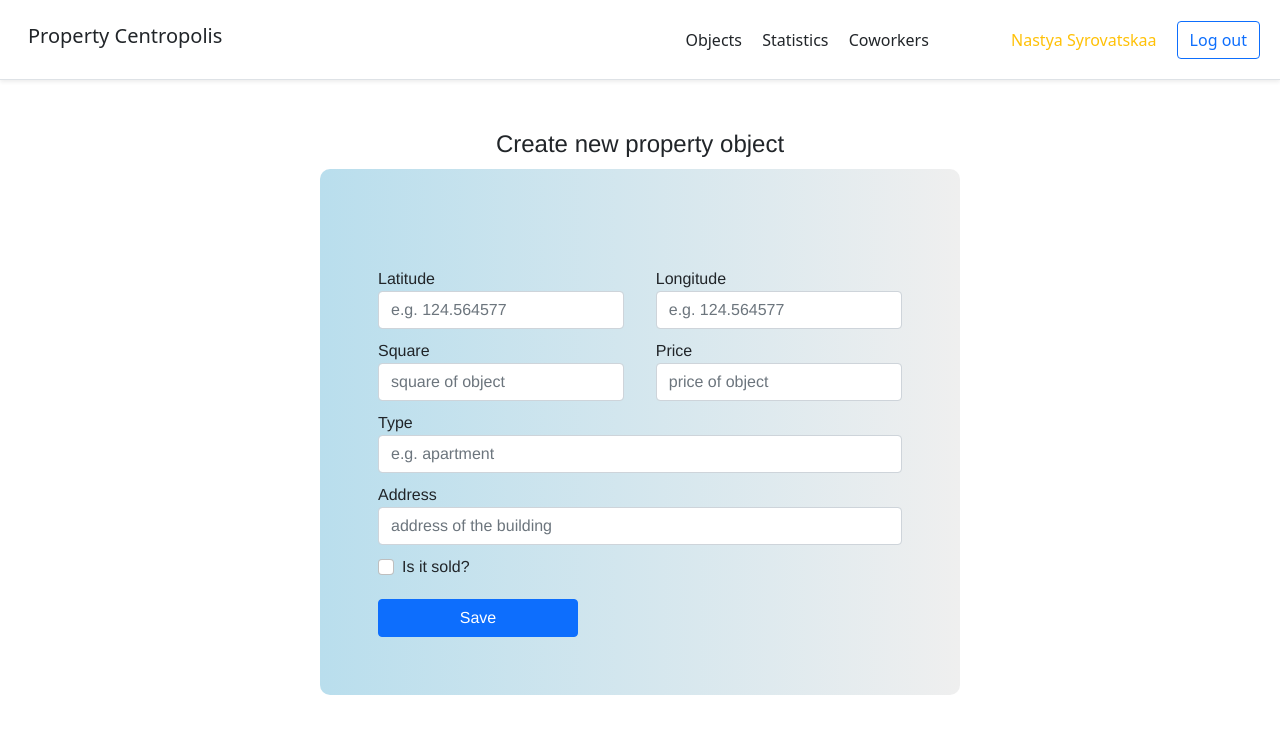
After one commit to KhmaraYevheniia/theProperty, a Django app: page /create_object in a window 1280 px wide. The commit adds this page. Shown: the top 734 px of the page. Run offline with Django 3.2, Linux system fonts and the light colour scheme; a user stored in the database is signed in; some libraries are stand-ins or nearby versions.

Commit message:
add create object action and dashboard with a chart and info

```diff
--- a/rega/admin.py
+++ b/rega/admin.py
@@ -1,4 +1,6 @@
 from django.contrib import admin
-from .models import User
+from .models import User, PropertyObject, Contract
 
 admin.site.register(User)
+admin.site.register(PropertyObject)
+admin.site.register(Contract)
--- a/rega/forms.py
+++ b/rega/forms.py
@@ -1,5 +1,5 @@
 from django.db import models
-from .models import User
+from .models import User, PropertyObject
 # from django.forms import ModelForm, TextInput, fields, widgets, RadioSelect
 from django import forms
 
@@ -100,6 +100,63 @@ class RegistrationForm(forms.ModelForm):
         return self.cleaned_data
 
 
+class PropertyObjectForm(forms.ModelForm):
+
+    class Meta:
+        model = PropertyObject
+        fields = ['latitude', 'longitude', 'square', 'price', 'type', 'address', 'sold_status']
+        widgets = {
+            'latitude': forms.TextInput(attrs={
+                'class': 'form-control',
+                'placeholder': 'e.g. 124.564577',
+                'type': 'text'
+            }),
+            'longitude': forms.TextInput(attrs={
+                'class': 'form-control',
+                'placeholder': 'e.g. 124.564577',
+                'type': 'text'
+            }),
+            'square': forms.TextInput(attrs={
+                'class': 'form-control',
+                'placeholder': 'square of object',
+                'type': 'text'
+            }),
+            'price': forms.TextInput(attrs={
+                'class': 'form-control',
+                'placeholder': 'price of object',
+                'type': 'text'
+            }),
+            'type': forms.TextInput(attrs={
+                'class': 'form-control',
+                'placeholder': 'e.g. apartment',
+                'type': 'text'
+            }),
+            'address': forms.TextInput(attrs={
+                'class': 'form-control',
+                'placeholder': 'address of the building',
+                'type': 'text'
+            }),
+            'sold_status': forms.TextInput(attrs={
+                'class': 'form-check-input',
+                'type': 'checkbox',
+                'name': 'sold_status',
+                'id': ['sold_status']
+            })
+        }
+
+    def clean(self):
+        latitude = self.cleaned_data['latitude']
+        longitude = self.cleaned_data['longitude']
+        square = self.cleaned_data['square']
+        price = self.cleaned_data['price']
+        type = self.cleaned_data['type']
+        address = self.cleaned_data['address']
+        if latitude and longitude and square and price and type and address:
+            return self.cleaned_data
+        else:
+            raise forms.ValidationError(f'The fields were entered incorrect!')
+
+
 
         # <input class="form-check-input" type="radio" name="gridRadios" id="gridRadios1" value="option1" checked>
         #         <label class="form-check-label" for="gridRadios1">
--- a/rega/static/css/rega.css
+++ b/rega/static/css/rega.css
@@ -1,3 +1,6 @@
+div{
+
+}
 .container{
     padding: 50px;
 }
@@ -43,3 +46,130 @@
   text-decoration: none;
   margin-left: 70px;
 }
+
+.create_object-form{
+  display: flex;
+  flex-direction: column;
+}
+
+.main-form{
+  justify-content: center;
+  font-family: "Helvetica";
+}
+
+.price-row{
+  display: flex!important;
+  flex-direction: row!important;
+  justify-content: space-between;
+}
+.coord-row{
+  display: flex!important;
+  justify-content: space-between;
+}
+
+.input-field{
+  width: 47%;
+}
+.form-check{
+  margin: 10px;
+}
+.btn-primary{
+  width: 200px;
+}
+.my-row{
+  margin: 10px;
+}
+.main-h3{
+  font-family: "Helvetica";
+  justify-content: center;
+  display: flex;
+  margin: 10px;
+  font-size: 24px;
+}
+
+.bg-warning{
+  text-align: center;
+  background-color:rgba(255, 99, 71, 0.2)!important;
+}
+
+.bg-success{
+  text-align: center;
+  background-color: rgba(124, 195, 255, 0.1)!important;
+}
+
+.dashboard-content{
+  display: flex;
+  flex-direction: row;
+}
+
+.objects-grafs{
+  padding: 20px;
+  width: 40%;
+  background-color: #f9f9fa;
+  margin-right: 20px;
+
+  .flex {
+     -webkit-box-flex: 1;
+     -ms-flex: 1 1 auto;
+     flex: 1 1 auto
+ }
+
+ @media (max-width:991.98px) {
+     .padding {
+         padding: 1.5rem
+     }
+ }
+
+ @media (max-width:767.98px) {
+     .padding {
+         padding: 1rem
+     }
+ }
+
+ .padding {
+     padding: 5rem
+ }
+
+ .card {
+     background: #fff;
+     border-width: 0;
+     border-radius: .25rem;
+     box-shadow: 0 1px 3px rgba(0, 0, 0, .05);
+     margin-bottom: 1.5rem
+ }
+
+ .card {
+     position: relative;
+     display: flex;
+     flex-direction: column;
+     min-width: 0;
+     word-wrap: break-word;
+     background-color: #fff;
+     background-clip: border-box;
+     border: 1px solid rgba(19, 24, 44, .125);
+     border-radius: .25rem
+ }
+
+ .card-header {
+     padding: .75rem 1.25rem;
+     margin-bottom: 0;
+     background-color: rgba(19, 24, 44, .03);
+     border-bottom: 1px solid rgba(19, 24, 44, .125)
+ }
+
+ .card-header:first-child {
+     border-radius: calc(.25rem - 1px) calc(.25rem - 1px) 0 0
+ }
+
+ .card-footer,
+ .card-header {
+     background-color: transparent;
+     border-color: rgba(160, 175, 185, .15);
+     background-clip: padding-box
+ }
+}
+
+.objects-table{
+  width: 60%;
+  padding: 20px;
+}
--- /dev/null
+++ b/rega/templates/rega/create_object.html
@@ -0,0 +1,85 @@
+{% load static %}
+<!DOCTYPE html>
+<html lang="en">
+
+<head>
+    <meta charset="UTF-8">
+    <meta http-equiv="X-UA-Compatible" content="IE=edge">
+    <meta name="viewport" content="width=device-width, initial-scale=1.0">
+    <title>{% block title %}{% endblock %}</title>
+    <link href="https://cdn.jsdelivr.net/npm/bootstrap@5.0.1/dist/css/bootstrap.min.css" rel="stylesheet" crossorigin="anonymous">
+    <link rel="stylesheet" href="{% static 'css/rega.css'%}">
+    <script src="https://ajax.googleapis.com/ajax/libs/jquery/2.1.3/jquery.min.js"></script>
+    <link rel="canonical" href="https://getbootstrap.com/docs/4.1/examples/pricing/">
+</head>
+
+<body>
+  {% include "rega/header.html" %}
+  <h3 class="main-h3">
+    {{ form_name }}
+  </h3>
+<div class="authorization col-lg-6 col-md-8 col-sm-12 p-5 mx-auto main-form">
+  <span class="alert alert-danger fade role='alert'" >{{ error }}</span>
+  <form method="POST">
+    {% csrf_token %}
+  <div class="my-row coord-row">
+    <div class="input-field">
+      <label for="validationDefault01">Latitude</label>
+      {{form.latitude}}
+    </div>
+    <div class="input-field">
+      <label for="validationDefault02">Longitude</label>
+      {{form.longitude}}
+    </div>
+  </div>
+    <div class="my-row price-row">
+      <div class="input-field">
+        <label for="validationDefaultUsername">Square</label>
+          {{form.square}}
+      </div>
+      <div class="input-field">
+        <label for="validationDefault03">Price</label>
+          {{form.price}}
+      </div>
+    </div>
+    <div class="my-row type-row">
+      <label for="validationDefault04">Type</label>
+      {{form.type}}
+    </div>
+    <div class="my-row address-row">
+      <label for="validationDefault05">Address</label>
+      {{form.address}}
+    </div>
+  <div class="form-group">
+    <div class="form-check">
+      {{ form.sold_status}}
+      <label class="form-check-label" for="sold_status">
+        Is it sold?
+      </label>
+    </div>
+  </div>
+  <button class="my-row btn btn-primary" type="submit">Save</button>
+</form>
+</div>
+</body>
+
+</html>
+
+  <script type="text/javascript">
+    document.addEventListener("DOMContentLoaded", () => {
+      let error = "{{ error }}";
+      if (error.trim().split(' ').length > 2) {
+        $('.alert-danger').addClass( "show" );
+      }
+
+      var sold_status_checkbox = document.querySelector(".form-check-input");
+
+      sold_status_checkbox.addEventListener('change', function() {
+        if (this.checked) {
+          this.value = 'True'
+        } else {
+          this.value = 'False'
+        }
+      });
+    });
+  </script>
--- a/rega/templates/rega/header.html
+++ b/rega/templates/rega/header.html
@@ -1,13 +1,15 @@
 <div class="bg-white border-bottom shadow-sm main-header">
 
-  <h5 class="font-weight-normal">Property Centropolis</h5>
+  <h5 class="font-weight-normal"><a class="p-2 text-dark" href="/">Property Centropolis</a></h5>
   <div class="links-section-header">
     {% if request.user.is_authenticated %}
       <nav class="nav-links-header">
-        <a class="p-2 text-dark" href="#">Objects</a>
+        <a class="p-2 text-dark text-primary" href="">Objects</a>
         <a class="p-2 text-dark" href="#">Statistics</a>
         <a class="p-2 text-dark" href="#">Coworkers</a>
-        <a class="p-2 btn btn-outline-info" href="#">Dashbord</a>
+        {% if request.path != '/create_object' %}
+          <a class="p-2 btn btn-outline-info" href="create_object">Create Object</a>
+        {% endif %}
         <a class="link-warning current_user" href="#">{{ request.user.full_name }}</a>
       </nav>
       <a class="btn btn-outline-primary" href="sign_out">Log out</a>
--- a/rega/urls.py
+++ b/rega/urls.py
@@ -4,8 +4,9 @@ from django.conf.urls import url
 from . import views
 
 urlpatterns = [
-    path('', views.index, name='users'),
+    path('', views.index, name='dashboard'),
     path('registration', views.registration),
     path('sign_in', views.sign_in),
-    path('sign_out', views.sign_out)
+    path('sign_out', views.sign_out),
+    path('create_object', views.create_object)
 ]
--- a/rega/views.py
+++ b/rega/views.py
@@ -1,20 +1,70 @@
 from django.shortcuts import render, redirect
-from .models import User
-from .forms import LoginForm, RegistrationForm
+from .models import User, PropertyObject
+from .forms import LoginForm, RegistrationForm, PropertyObjectForm
 from django.contrib.auth import authenticate, login, logout
 from django.contrib.auth.decorators import login_required
 
+@login_required
+def index(request):
+    property_objects = PropertyObject.objects.all()
+    unsold_objects_quantity = PropertyObject.objects.filter(sold_status=False).count()
+    if request.user.is_authenticated:
+        context = {
+          'unsold_objects_quantity': unsold_objects_quantity,
+          'objects_quantity': property_objects.count(),
+          'property_objects': property_objects
+        }
+        return render(request, 'rega/index.html', context)
 
 @login_required
-def index(request):
-    users = User.objects.all()
-    if request.user.is_authenticated:
-        return render(request, 'rega/index.html', {'users': users})
+def create_object(request):
+    error = ''
+    if request.method == 'POST':
+        form = PropertyObjectForm(request.POST)
+        longitude = validate_numeric_form(request.POST["longitude"])
+        latitude = validate_numeric_form(request.POST["latitude"])
+        square = validate_numeric_form(request.POST["square"])
+        price = validate_numeric_form(request.POST["price"])
+        if longitude and latitude and square and price:
+            if form.is_valid():
+                new_object = form.save(commit=False)
+                new_object.save()
+                return redirect('dashboard')
+            else:
+                error = 'Not all required fields are filled!'
+                context = {
+                    'form': form,
+                    'error': error,
+                    'form_name': 'Create new property object'
+                    }
+                return render(request, 'rega/create_object.html', context)
+        else:
+            error = 'The data type of the entered fields are not correct!'
+            context = {
+                'form': form,
+                'error': error,
+                'form_name': 'Create new property object'
+                }
+            return render(request, 'rega/create_object.html', context)
+
+
+    form = PropertyObjectForm()
+    context = {
+        'form': form,
+        'error': error,
+        'form_name': 'Create new property object'
+    }
+    if request.method == 'GET':
+        return render(request, 'rega/create_object.html', context)
+
 
 def registration(request):
     error = ''
+
     if request.method == 'POST':
+
         form = RegistrationForm(request.POST)
+
         if form.is_valid():
             new_user = form.save(commit=False)
             new_user.username = form.cleaned_data['username']
@@ -26,7 +76,7 @@ def registration(request):
             new_user.save()
             auth_user = authenticate(username=new_user.username, password=form.cleaned_data['password'])
             login(request, auth_user)
-            return redirect('users')
+            return redirect('dashboard')
         else:
             error = 'Форма заполнена неверно. Попробуйте еще раз'
             context = {
@@ -62,7 +112,7 @@ def sign_in(request):
             # breakpoint()
             if auth_user:
                 login(request, auth_user)
-                return redirect('users')
+                return redirect('dashboard')
         else:
             error = 'Пароль или емайл не корректны!'
             context = {
@@ -85,3 +135,10 @@ def sign_in(request):
 def sign_out(request):
     logout(request)
     return redirect('/sign_in')
+
+def validate_numeric_form(value):
+    try:
+        float(value)
+        return True
+    except ValueError:
+        return False
```
Also changed, not shown: rega/templates/rega/index.html (+67 -6 lines), db.sqlite3.
